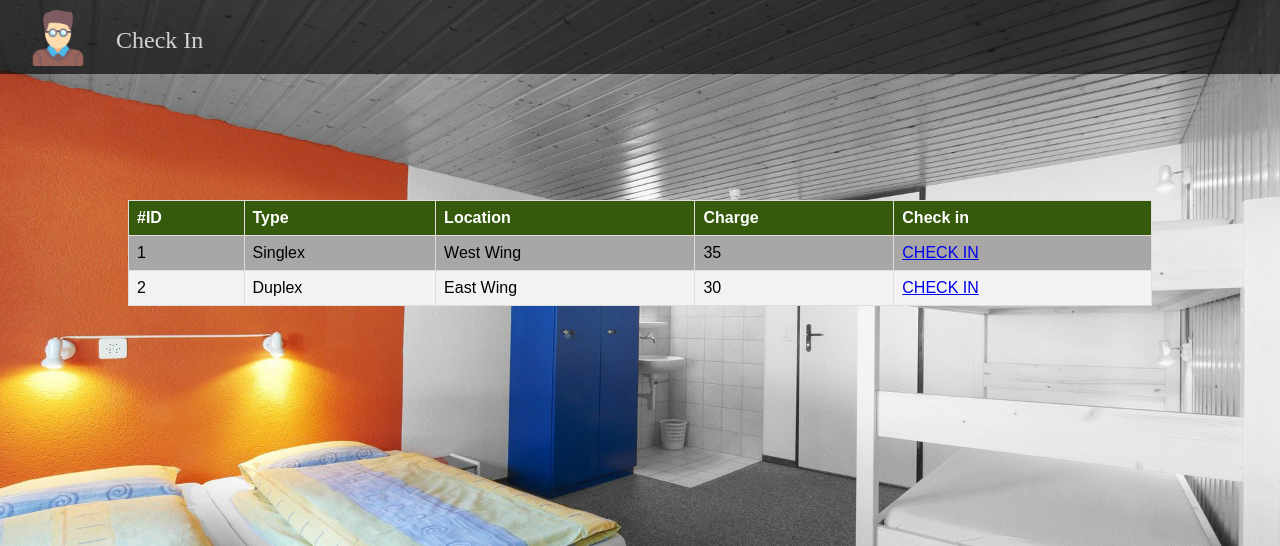
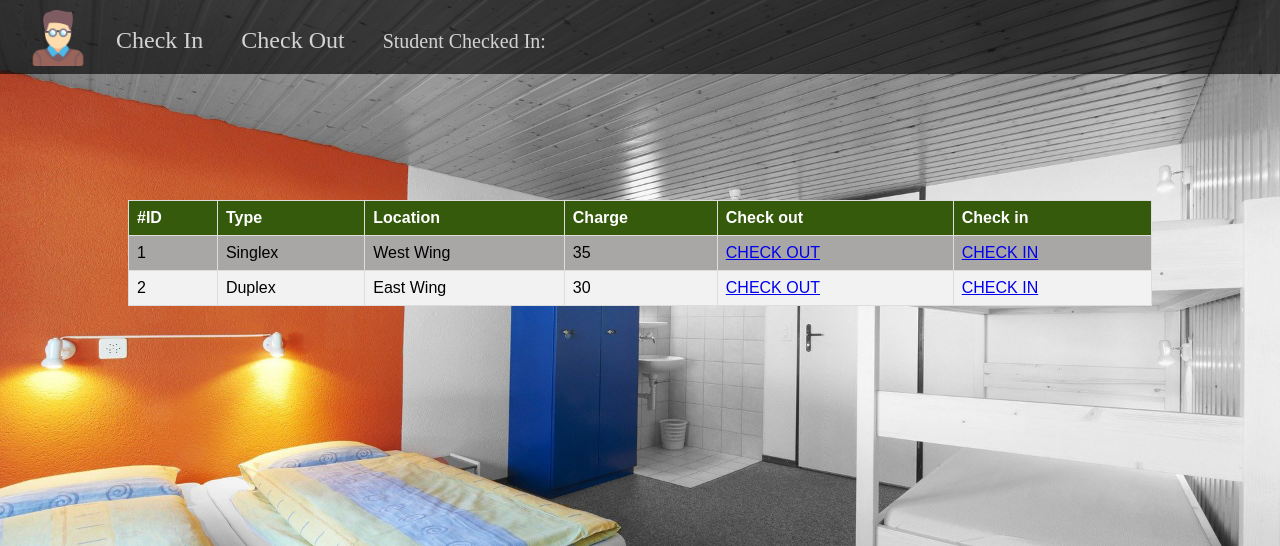
Before and after one commit to Ankushjha/Hostel-Accomodation-system, a PHP site: page /student.php in a window 1280 px wide. Shown: the top 546 px of the page. Run offline with PHP 8.4, Linux system fonts and the light colour scheme.

Commit message:
new change

```diff
--- a/css/student.css
+++ b/css/student.css
@@ -29,9 +29,6 @@ img {
     margin-left: 30px;
 }
 
-.checkout{
-    display: none;
-}
 
 .navbar-class {
     display: flex;
@@ -39,7 +36,7 @@ img {
     margin-left: 30px;
 }
 
-table {
+#student {
 position: absolute;
 top: 25%;
 left: 10%;
--- a/registration.php
+++ b/registration.php
@@ -48,7 +48,7 @@
                 die("QUERY FAILED ". mysqli_error($connection). ' ' . mysqli_errno($connection));
             }
 
-            $message = "Your Registration has been submitted";
+            $message = "Your Registration has been submitted!! Go to <a href='index.php'>Login in Page <a>";
 
         } else {
 
@@ -65,7 +65,7 @@
 
 
                 <form action="registration.php" method="POST" id="signup-form">
-                    <h4><?php echo $message; ?></h4>
+                    <h4 style = 'background-color: teal;'><?php echo $message; ?></h4>
                     <input type="text" name="firstname" placeholder="First Name*" required>
                     <input type="text" name="lastname" placeholder="Last Name*" required>
                     <input type="email" name="email" placeholder="Your Email*" required>
--- a/student.php
+++ b/student.php
@@ -22,6 +22,7 @@
                 <div class="navbar-content">
                     <a class="checkin" href="#">Check In</a>
                     <a class="checkout" href="#">Check Out</a>
+                    <a style="font-size: 1.25rem;" class="checkout" href="">Student Checked In: </a>
                 </div>
             </div>
 
@@ -63,7 +64,7 @@
 
     </div>
 
-    <script>
+    <!-- <script>
     const checkIn = document.querySelectorAll('.checkin');
         const checkOut = document.querySelectorAll('.checkout');
 
@@ -77,6 +78,8 @@
             checkIn.style.display="inherit";
         })
 
-        </script>
+        </script> -->
+
+
 </body>
 </html>
```
Also changed, not shown: includes/student_checkout.php (renamed from student_checkout.php).
